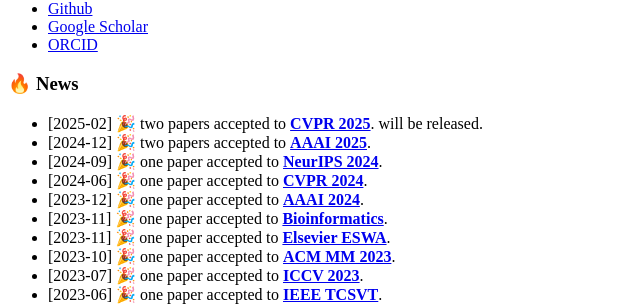
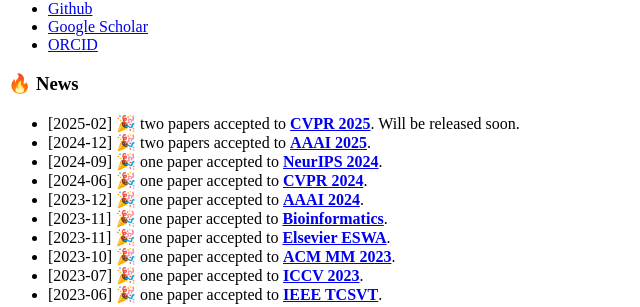
Before and after one commit to fukexue/fukexue.github.io, a Jekyll site: the page built from _pages/includes/news.md, in a window 1280 px wide. Shown: the part 418-725 px from the top of the page, without its empty margins (0-640 px from the left). Built offline with Jekyll 4.4.1, drawn with Linux system fonts in a browser that asks for light colours; our own code applies the rules of GitHub Pages for plain Markdown files.

Commit message:
Update news.md

```diff
--- a/_pages/includes/news.md
+++ b/_pages/includes/news.md
@@ -1,5 +1,5 @@
 # 🔥 News
-- [2025-02] 🎉 two papers accepted to **[CVPR 2025](https://cvpr.thecvf.com/Conferences/2025)**. will be released.
+- [2025-02] 🎉 two papers accepted to **[CVPR 2025](https://cvpr.thecvf.com/Conferences/2025)**. Will be released soon.
 - [2024-12] 🎉 two papers accepted to **[AAAI 2025](https://ojs.aaai.org)**.
 - [2024-09] 🎉 one paper accepted to **[NeurIPS 2024](https://arxiv.org/abs/2409.19720)**.
 - [2024-06] 🎉 one paper accepted to **[CVPR 2024](https://openaccess.thecvf.com/content/CVPR2024/papers/Yang_Separate_and_Conquer_Decoupling_Co-occurrence_via_Decomposition_and_Representation_for_CVPR_2024_paper.pdf)**.
```
